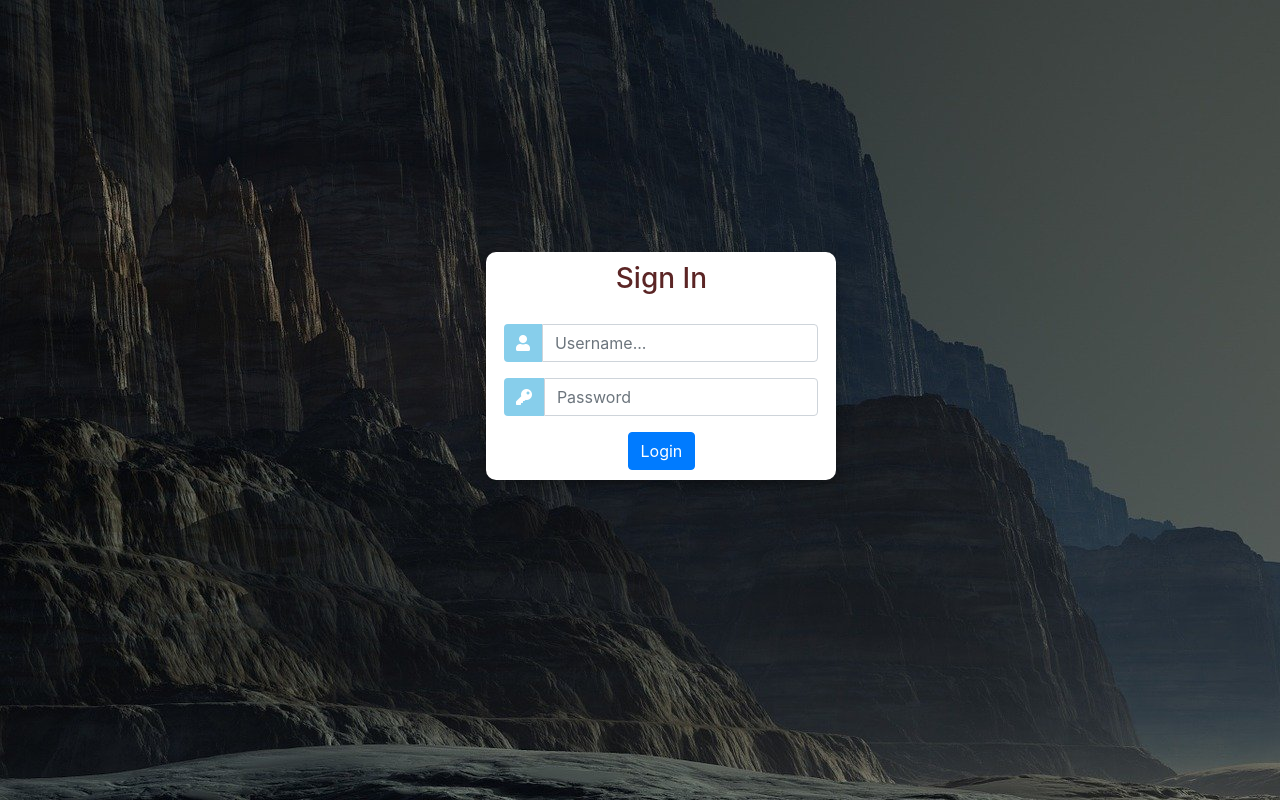
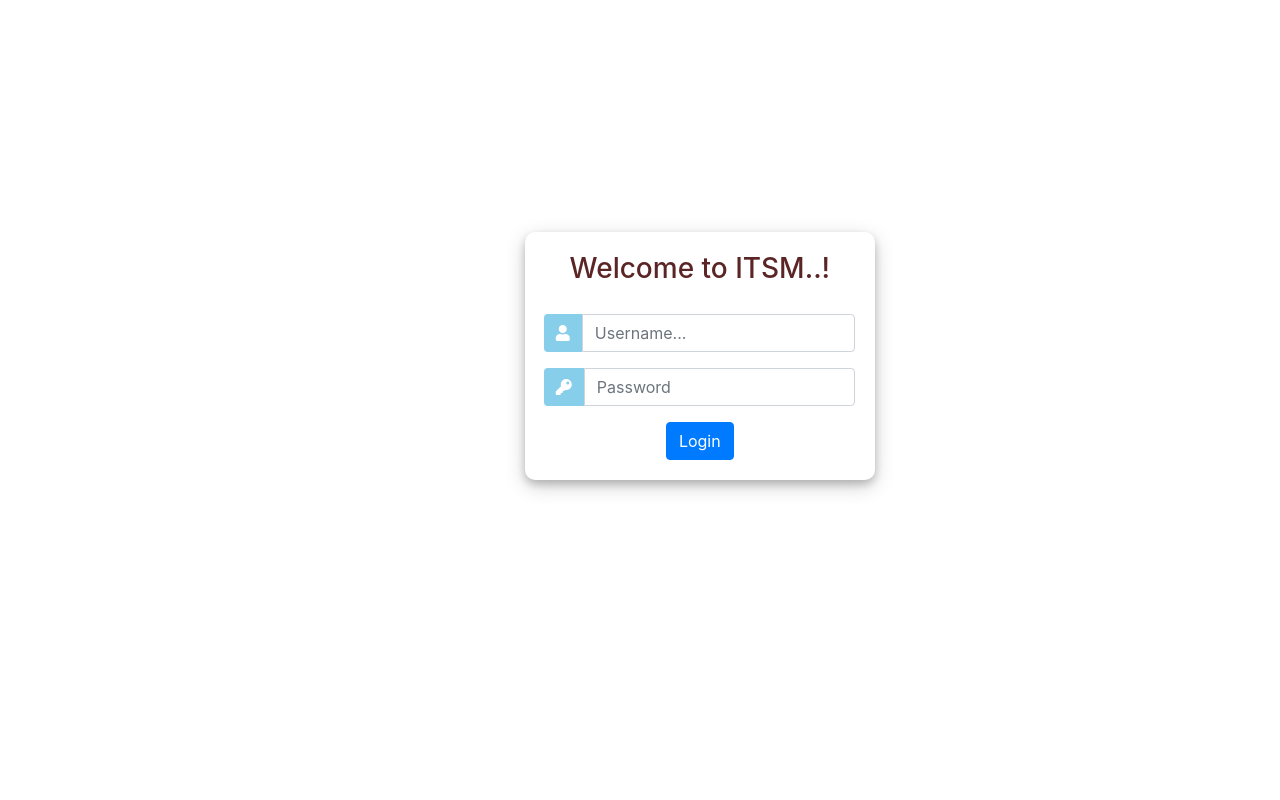
Before and after one commit to VidyaR03/Ola_itsm, a Django app: page /login_render/ in a window 1280 px wide. Run offline with Django 4.2, Linux system fonts and the light colour scheme; some libraries are stand-ins or nearby versions.

Commit message:
login_beautification

```diff
--- a/ticketing_tool/techticket/techticket/settings.py
+++ b/ticketing_tool/techticket/techticket/settings.py
@@ -28,7 +28,7 @@ SECRET_KEY = "django-insecure--^4)h92%2ukfiq0+ib44w=%gxq^p4@%n4xs5yca4h88#bw0kyn
 DEBUG = True
 
 
-ALLOWED_HOSTS = []
+ALLOWED_HOSTS = ['*']
 
 AUTH_USER_MODEL = 'tool.adminuser' # new
 # Application definition
@@ -94,7 +94,7 @@ DATABASES = {
     'ENGINE': 'django.db.backends.mysql',
     'NAME': 'itsm',
     'USER': 'root',
-    'PASSWORD': 'Admin@123',
+    'PASSWORD': 'Admin@12345',
     # 'HOST': '127.0.0.1',
     # 'PORT': '3306',
     # 'OPTIONS': {
--- a/ticketing_tool/techticket/tool/templates/tool/login.html
+++ b/ticketing_tool/techticket/tool/templates/tool/login.html
@@ -18,7 +18,7 @@
 			/* background: whitesmoke !; */
 			/* background-image:url("https://1.bp.blogspot.com/-sTxAHAxirGM/WVbAe2098nI/AAAAAAABENs/_I5sYMYgLOUzaIE7FfF4qdGX-hoAkq9SgCLcBGAs/s1600/Blog_20170624_113552.jpg"); */
 			/* background-image:url("techticket/static/images/mountains-1112911_1920.jpg"); */
-			background-image: url("{% static 'images/mountains-1112911_1920.jpg' %}");
+			/* background-image: url("{% static 'images/mountains-1112911_1920.jpg' %}");*/
 		}
 		.user_card {
 			width: 350px;
@@ -28,11 +28,11 @@
 			background: white;
 			position: fixed;
 			bottom: 40%;
-			left: 38%;
+			left: 41%;
 			display: flex;
 			justify-content: center;
 			flex-direction: column;
-			padding: 10px;
+			padding: 20px;
 			box-shadow: 0 4px 8px 0 rgba(0, 0, 0, 0.2), 0 6px 20px 0 rgba(0, 0, 0, 0.19);
 			-webkit-box-shadow: 0 4px 8px 0 rgba(0, 0, 0, 0.2), 0 6px 20px 0 rgba(0, 0, 0, 0.19);
 			-moz-box-shadow: 0 4px 8px 0 rgba(0, 0, 0, 0.2), 0 6px 20px 0 rgba(0, 0, 0, 0.19);
@@ -78,9 +78,11 @@
 <body >
 	<div class="container h-100">
 		<div class="d-flex justify-content-center">
+		<a href="https://olatechs.com"><img src="{% static 'images/olatlogo_300dpi_updated.png' %}"
+			style="height: 70px; max-width: fit-content; margin-top: 10px; position: fixed; top: 230px; left:41%"></a>
 			<div class="user_card">
 				<div class="d-flex justify-content-center">
-					<h3 id="form-title">Sign In</h3>
+					<h3 id="form-title">Welcome to ITSM..!</h3>
 				</div>
 				<div class="d-flex justify-content-center form_container">
 					<form method="POST" action="/login">
```
Also changed, not shown: ticketing_tool/techticket/tool/migrations/0007_remove_cl_person_ch_manager_cl_team_l1_manager_and_more.py (added), ticketing_tool/techticket/tool/migrations/0008_alter_user_activity_log_duration.py (added), 1 other file.
